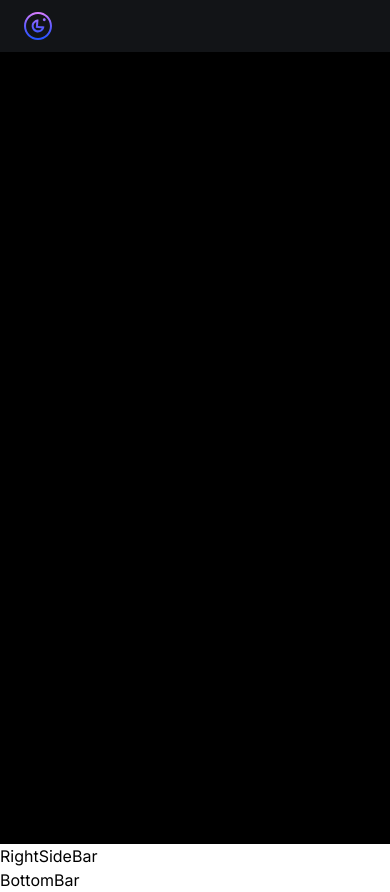
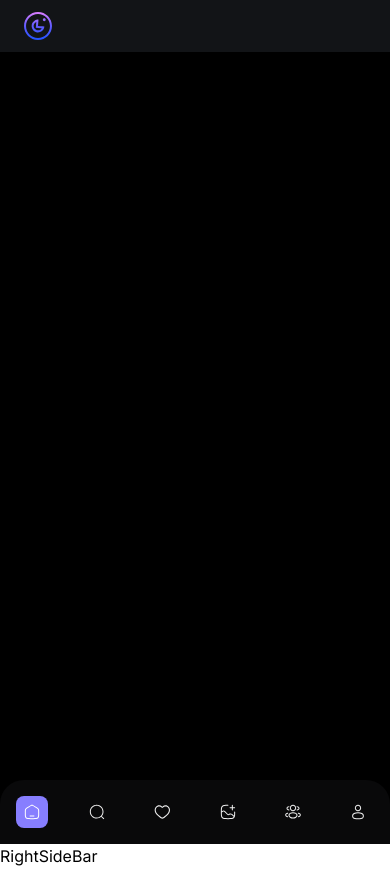
Before and after one commit to rrohan-arrora/Threads-App---Understood, a Next.js app: page / in a window 390 px wide. After the commit the page ends 868 px from the top, so only its background shows below. Built offline with nearby package versions, Linux system fonts and the light colour scheme; no server answers.

Commit message:
Added bottombar for mobile devices md:hidden class is added in bottombar className

```diff
--- a/components/shared/Bottombar.tsx
+++ b/components/shared/Bottombar.tsx
@@ -1,5 +1,41 @@
-function BottomBar(){
-    return <h1>BottomBar</h1>
+"use client";
+
+import Image from "next/image";
+import Link from "next/link";
+import { usePathname } from "next/navigation";
+
+import { sidebarLinks } from "@/constants";
+
+function Bottombar() {
+  const pathname = usePathname();
+
+  return (
+    <section className='bottombar'>
+      <div className='bottombar_container'>
+        {sidebarLinks.map((link) => {
+          const isActive =
+            (pathname.includes(link.route) && link.route.length > 1) ||
+            pathname === link.route;
+
+          return (
+            <Link
+              href={link.route}
+              key={link.label}
+              className={`bottombar_link ${isActive && "bg-primary-500"}`}
+            >
+              <Image
+                src={link.imgURL}
+                alt={link.label}
+                width={16}
+                height={16}
+                className='object-contain'
+              />
+            </Link>
+          );
+        })}
+      </div>
+    </section>
+  );
 }
 
-export default BottomBar;
+export default Bottombar;
```
